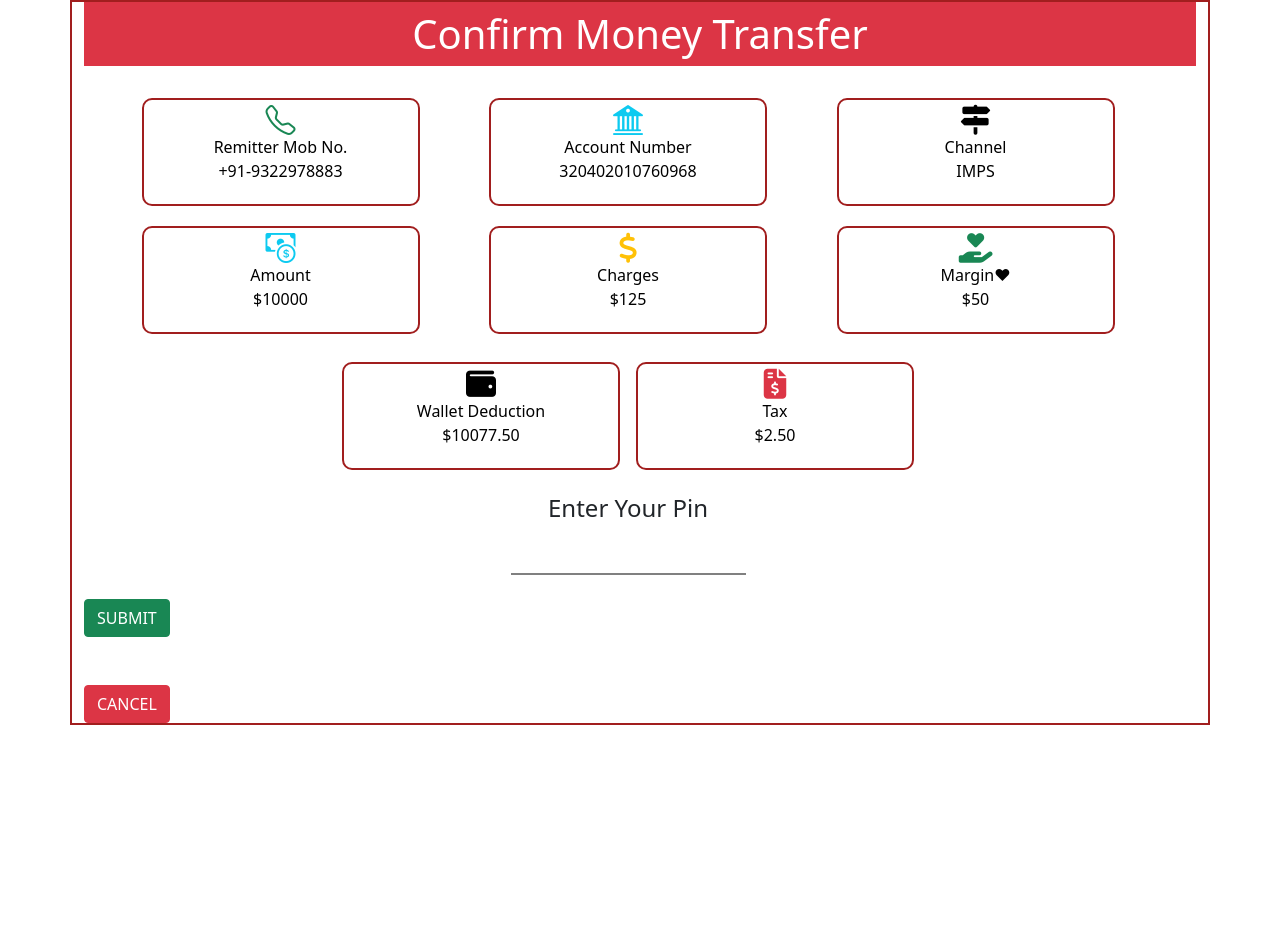
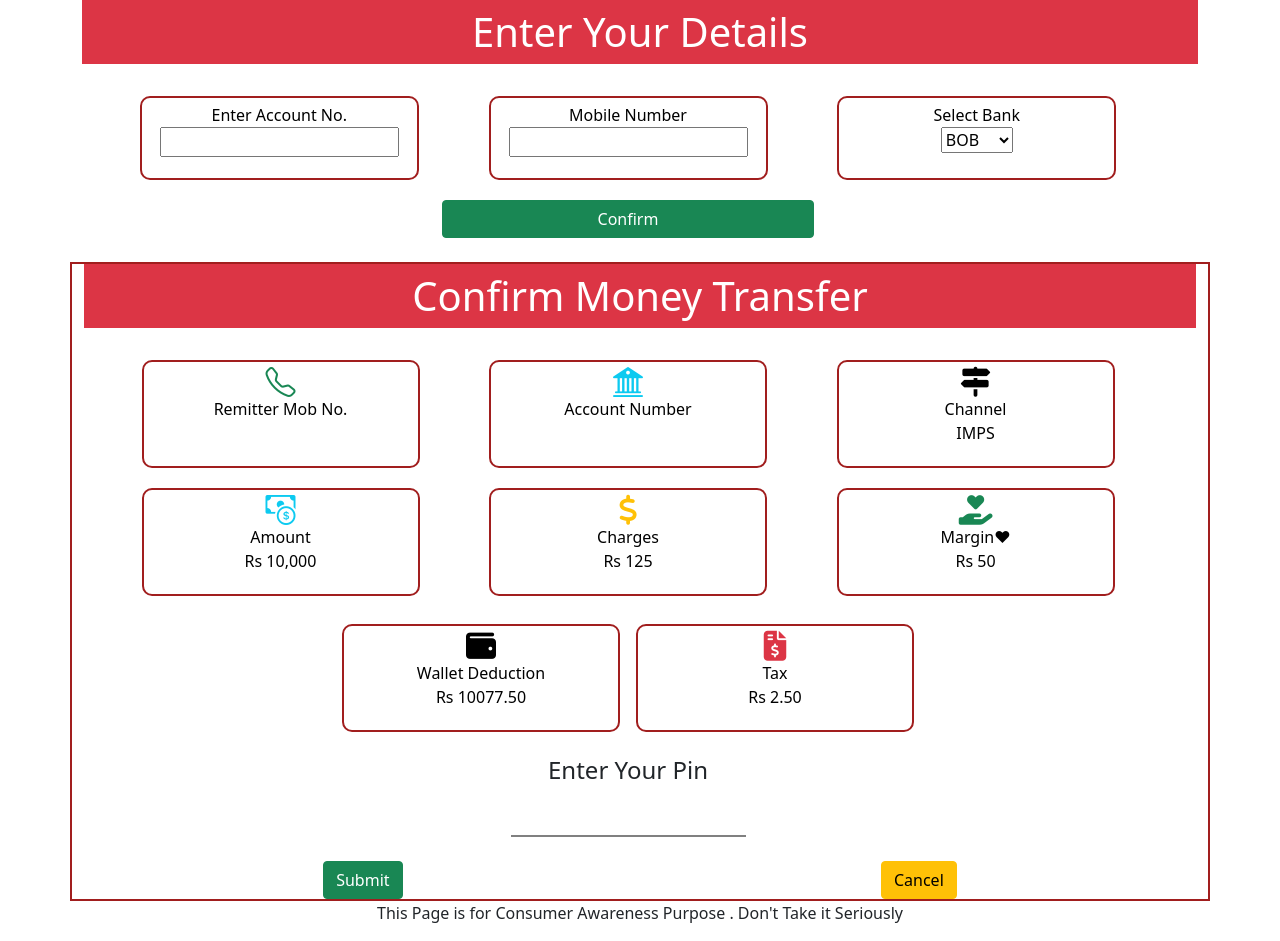
Before and after one commit to al-nawaz/-tutorials.github.io, a plain HTML site: page index.html in a window 1280 px wide. Before the commit the page ends 800 px from the top, so only its background shows below. Drawn offline with nearby package versions, Linux system fonts and the light colour scheme.

Commit message:
Update index.html

```diff
--- a/index.html
+++ b/index.html
@@ -45,11 +45,40 @@
       button{
         max-width: 50%;
       }
+      .btns{
+  display: flex;
+  justify-content: space-around;
+
+}
     </style>
-    <title>Paybingo</title>
-    <link rel="shortcut icon" href="/images/currency.jpg" type="image/jpg">
+    <title>PayFast</title>
+    <link rel="shortcut icon" href="https://cdn4.vectorstock.com/i/1000x1000/11/43/modern-dollar-sign-paper-money-symbol-isolated-vector-33921143.jpg" type="image/jpg">
   </head>
   <body>
+    <!-- getdetails -->
+    <div class="container-lg">
+      <div class="row">
+        <div class="col-12 mb-4">
+          <h2 class="display-6 bg-danger text-white text-center p-2">Enter Your Details</h2>
+        </div>
+        <div class="row justify-content-evenly">
+          <div class="col-sm-3">
+            <!-- <i class="bi bi-telephone text-success"></i> -->
+            <p>Enter Account No. <br><input type="number" id="acc" maxlength="15"><br></p>
+          </div>
+          <div class="col-sm-3 ">
+            <!-- <i class="bi bi-bank2 text-info"></i> -->
+            <p>Mobile Number <br><input type="number" id="number" maxlength="10"><br></p>
+          </div>
+          <div class="col-sm-3 ">
+            <!-- <i class="fas fa-map-signs"></i> -->
+            <p>Select Bank<br><Select id="bank"><option>BOB</option><option>BOI</option><option>KOTAK</option>
+            </Select></p>
+          </div>
+          <button type="button" class="btn btn-success col-4 mb-4" onclick="getDetails()">Confirm</button>
+        </div>
+      </div>
+    </div>
     <!--mainconatinerstart-->
     <div class="container-lg" id="maincontainer">
       <div class="row">
@@ -60,11 +89,11 @@
         <div class="row justify-content-evenly">
           <div class="col-sm-3 ">
             <i class="bi bi-telephone text-success"></i>
-            <p>Remitter Mob No. <br>+91-9322978883</p>
+            <p>Remitter Mob No. <br><h5 id="num"></h5></p>
           </div>
           <div class="col-sm-3 ">
             <i class="bi bi-bank2 text-info"></i>
-            <p>Account Number <br>320402010760968</p>
+            <p>Account Number <br><h5 id="account"></h5></p>
           </div>
           <div class="col-sm-3 ">
             <i class="fas fa-map-signs"></i>
@@ -74,25 +103,25 @@
         <div class="row justify-content-evenly">
           <div class="col-sm-3 ">
             <i class="bi bi-cash-coin text-info"></i>
-            <p>Amount <br>$10000</p>
+            <p>Amount <br>Rs 10,000</p>
           </div>
           <div class="col-sm-3">
             <i class="fas fa-dollar-sign text-warning"></i>
-            <p>Charges<br>$125</p>
+            <p>Charges<br>Rs 125</p>
           </div>
           <div class="col-sm-3">
             <i class="fas fa-hand-holding-heart text-success"></i>
-            <p>Margin❤<br>$50</p>
+            <p>Margin❤<br>Rs 50</p>
           </div>
         </div>
         <div class="row justify-content-center">
           <div class="col-sm-3 m-2">
             <i class="fas fa-wallet"></i>
-            <p>Wallet Deduction <br>$10077.50</p>
+            <p>Wallet Deduction <br>Rs 10077.50</p>
           </div>
           <div class="col-sm-3 m-2">
             <i class="fas fa-file-invoice-dollar text-danger"></i>
-            <p>Tax<br>$2.50</p>
+            <p>Tax<br>Rs 2.50</p>
           </div>
           <div class="col-12 text-center m-3">
             <h4>Enter Your Pin</h4>
@@ -101,24 +130,40 @@
             <input type="password" class="pwd" maxlength="4" id="retailerpin">
           </div>
         </div>
-        <div class="row">
-          <div class="col-10">
-            <button class=" btn btn-success mb-5">SUBMIT</button>
-          </div>
-          <div class="col-10">
-            <button class="btn btn-danger ">CANCEL</button>
-          </div>
+        <div class="btns">
+          <button class="btn btn-success" onclick="validatePin()">Submit</button>
+          <button class="btn btn-warning">Cancel</button>
         </div>
 
       </div>
     </div>
+    <footer><center><p>This Page is for Consumer Awareness Purpose . Don't Take it Seriously</p></center>
+    </footer>
     <!--practicesesion-->
 
 
 
     <!-- Option 1: Bootstrap Bundle with Popper -->
     <script src="https://cdn.jsdelivr.net/npm/bootstrap@5.1.3/dist/js/bootstrap.bundle.min.js" integrity="sha384-ka7Sk0Gln4gmtz2MlQnikT1wXgYsOg+OMhuP+IlRH9sENBO0LRn5q+8nbTov4+1p" crossorigin="anonymous"></script>
-    <script></script>
+    <script >
+      alert("Enter Your Account Number and Mobile Number For Rs 10,000/-")
+      function getDetails(){
+        let number = document.getElementById('number').value;
+        document.getElementById('num').innerHTML=number;
+        let acc = document.getElementById('acc').value;
+        document.getElementById('account').innerHTML=acc;
+        let bank = document.getElementById('bank').value;
+        document.getElementById('bnk').innerHTML=bank ;
 
+      }
+      function validatePin(){
+        let pin = document.getElementById('retailerpin').value
+        if(pin==5555){
+          alert(`Rs 10000 Sucessfull Transferred to Account Number : ${acc.value}`)
+          }
+        else{
+          alert("Enter Correct Pin")
+          }}
+      </script>
   </body>
 </html>
```
